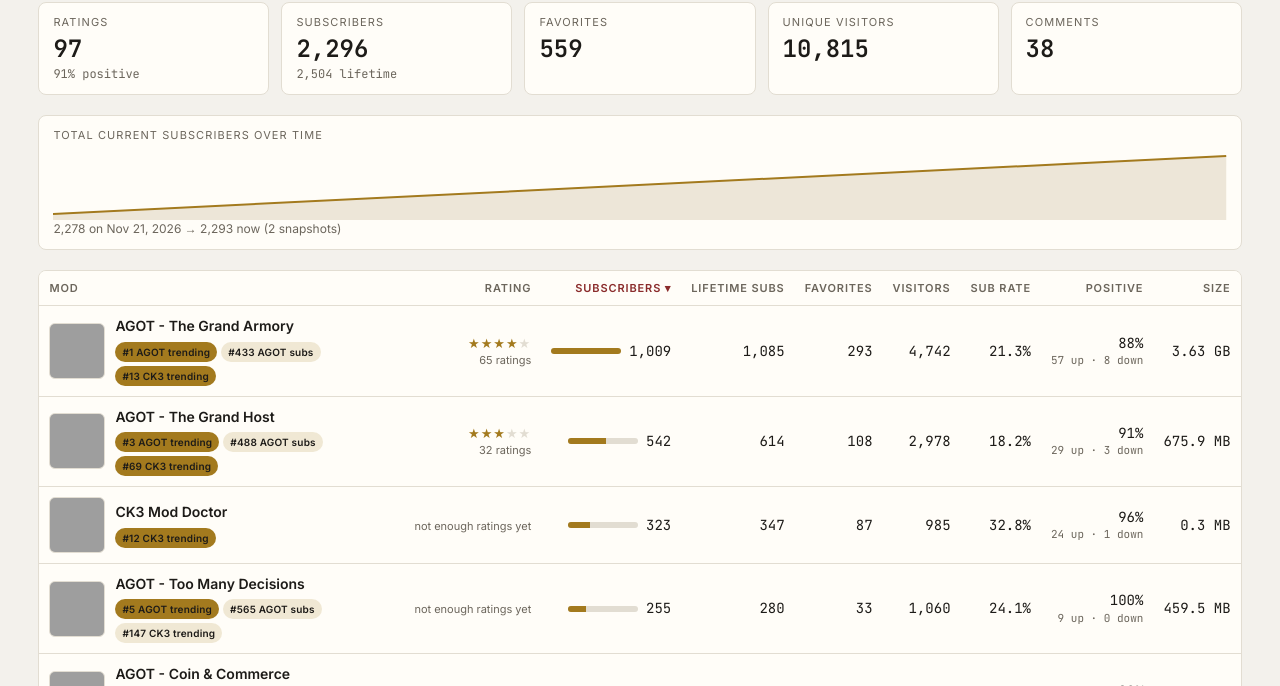
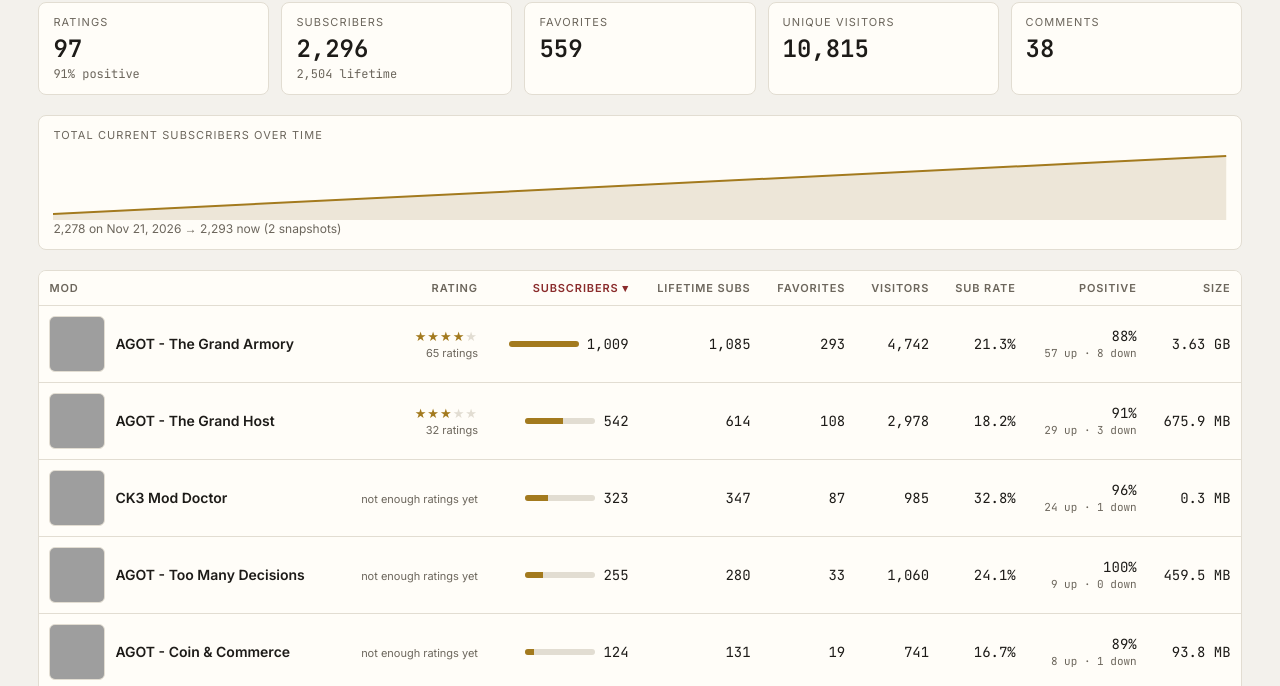
Before and after one commit to GRatierODU/workshop-ledger, a plain HTML site: page docs/index.html in a window 1280 px wide. Shown: the part 92-778 px from the top of the page. Drawn offline with Linux system fonts and the light colour scheme; grey boxes are pictures that could not be loaded.

Commit message:
Remove rank badges from mod cards; the leaderboard covers it
Co-Authored-By: Claude Opus 5.5 <noreply@anthropic.com>

```diff
--- a/docs/index.html
+++ b/docs/index.html
@@ -112,10 +112,6 @@ select{font:13px var(--body);color:var(--ink);background:var(--panel);border:1px
 .c .txt{margin-top:3px;white-space:pre-wrap;overflow-wrap:anywhere}
 .pill.new{color:var(--accent);border-color:var(--accent)}
 .empty{padding:24px 14px;color:var(--muted);text-align:center}
-.chips{display:flex;flex-wrap:wrap;gap:4px;margin-top:5px}
-.chip{flex:none;display:inline-flex;align-items:center;font:600 10px/1.2 var(--body);letter-spacing:.02em;padding:4px 7px;border-radius:10px;background:color-mix(in srgb,var(--gold) 16%,transparent);color:var(--ink);white-space:nowrap}
-.chip.hot{background:var(--gold);color:#1d1b18}
-.chip .mv{margin-left:3px}
 .panel{background:var(--panel);border:1px solid var(--line);border-radius:8px;margin-top:20px}
 .panel h2{font:700 15px var(--display);letter-spacing:.04em;margin:0}
 .panel .bar2 .note{width:100%}
@@ -202,12 +198,6 @@ const cols=[
  {k:'title',l:'Mod'},{k:'stars',l:'Rating'},{k:'subs',l:'Subscribers'},{k:'lifetime_subs',l:'Lifetime subs'},{k:'favorites',l:'Favorites'},
  {k:'visitors',l:'Visitors'},{k:'rate',l:'Sub rate'},{k:'positive',l:'Positive'},{k:'size',l:'Size'}];
 let sortKey='subs',sortDir=-1,data=null,ins=null,board='subs';
-function chips(id){
- const r=ins&&ins.ranks&&ins.ranks[id];if(!r)return '';
- const mv=k=>{const d=r.d1&&r.d1[k];return d?`<span class="mv ${d>0?'up':'down'}">${d>0?'▲':'▼'}${Math.abs(d)}</span>`:''};
- const c=(k,label,top)=>r[k]?`<span class="chip ${r[k]<=top?'hot':''}">#${r[k]} ${label}${mv(k)}</span>`:'';
- return `<div class="chips">${c('trend_agot','AGOT trending',10)}${c('subs_agot','AGOT subs',10)}${c('trend_all','CK3 trending',100)}</div>`;
-}
 {const s=store.get('wl-sort');if(s&&cols.some(c=>c.k===s.k)){sortKey=s.k;sortDir=s.d}}
 function setSort(k,d){sortKey=k;sortDir=d;store.set('wl-sort',{k,d});render()}
 function head(){
@@ -227,7 +217,7 @@ function render(){
  const max=Math.max(...mods.map(m=>m.subs),1);
  const vis=m=>m.visibility!=='Public'?`<span class="pill warn">${m.visibility}</span>`:'';
  document.getElementById('rows').innerHTML=mods.map(m=>`<tr>
-  <td><div class="mod"><img src="${esc(m.preview)}" alt="" loading="lazy" referrerpolicy="no-referrer"><div><a href="${link(m.id)}" target="_blank" rel="noopener">${esc(m.title)}</a>${vis(m)}${chips(m.id)}</div></div></td>
+  <td><div class="mod"><img src="${esc(m.preview)}" alt="" loading="lazy" referrerpolicy="no-referrer"><div><a href="${link(m.id)}" target="_blank" rel="noopener">${esc(m.title)}</a>${vis(m)}</div></div></td>
   <td>${stars(m)}</td>
   <td class="num"><div class="subs"><div class="bar"><i style="width:${m.subs/max*100}%"></i></div>${fmt(m.subs)}</div>${dlt(m.d1&&m.d1.subs)}</td>
   <td class="num">${fmt(m.lifetime_subs)}</td>
@@ -240,7 +230,7 @@ function render(){
  document.getElementById('cards').innerHTML=mods.map(m=>`<article class="card">
   <div class="top"><img src="${esc(m.preview)}" alt="" loading="lazy" referrerpolicy="no-referrer">
    <div style="min-width:0"><a class="t" href="${link(m.id)}" target="_blank" rel="noopener">${esc(m.title)}</a>${vis(m)}
-    <div class="rate">${stars(m)}</div>${chips(m.id)}</div></div>
+    <div class="rate">${stars(m)}</div></div></div>
   <div class="subbar"><i style="width:${m.subs/max*100}%"></i></div>
   <div class="stats">
    ${st('Subscribers',fmt(m.subs),dlt(m.d1&&m.d1.subs))}
```
